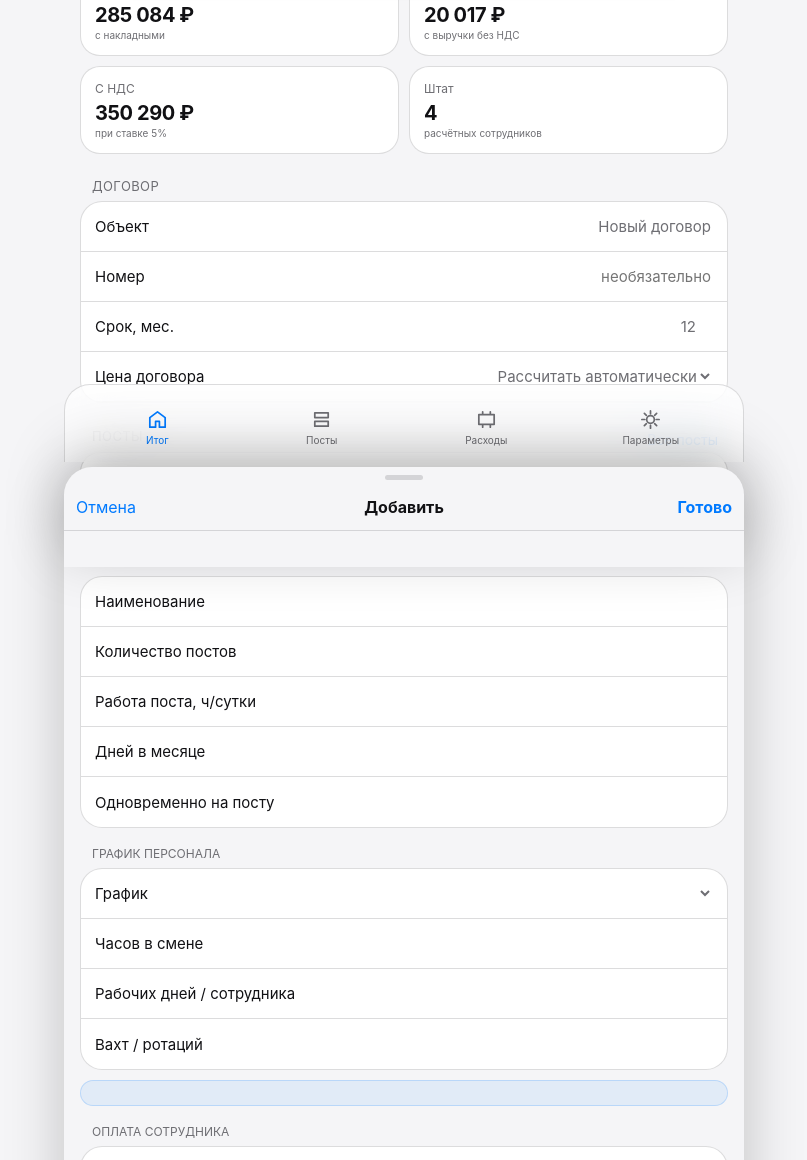
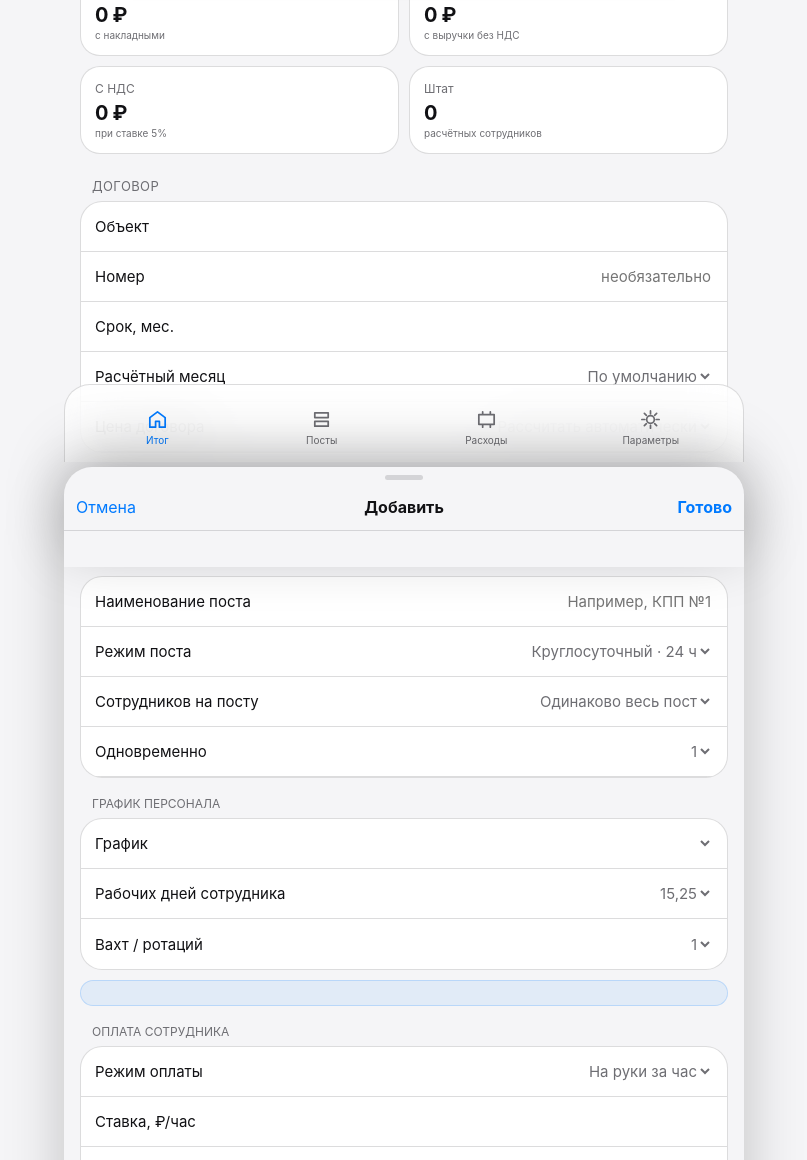
Before and after one commit to shrekerianez/alter-native-contracts, a plain HTML site: page index.html in a window 1280 px wide. Shown: the part 338-1498 px from the top of the page, without its empty margins (236-1043 px from the left). After the commit the page ends 1003 px from the top, so only its background shows below. Drawn offline with Linux system fonts and the light colour scheme.

Commit message:
Redesign post editor and contract month settings

```diff
--- a/index.html
+++ b/index.html
@@ -10,10 +10,10 @@
   <meta name="apple-mobile-web-app-title" content="Рентабельность" />
   <meta name="format-detection" content="telephone=no" />
   <title>AlterNative — Рентабельность договора</title>
-  <link rel="manifest" href="./manifest.webmanifest" />
+  <link rel="manifest" href="./manifest.webmanifest?v=103" />
   <link rel="apple-touch-icon" href="./icons/icon-180.png" />
   <link rel="icon" href="./icons/icon-192.png" />
-  <link rel="stylesheet" href="./styles.css" />
+  <link rel="stylesheet" href="./styles.css?v=103" />
 </head>
 <body>
   <div class="app-shell">
@@ -64,6 +64,8 @@
               <label class="field-row"><span>Объект</span><input id="contractName" type="text" autocomplete="off" /></label>
               <label class="field-row"><span>Номер</span><input id="contractNumber" type="text" autocomplete="off" placeholder="необязательно" /></label>
               <label class="field-row"><span>Срок, мес.</span><input id="contractMonths" type="number" min="1" step="1" inputmode="decimal" /></label>
+              <label class="field-row"><span>Расчётный месяц</span><select id="contractDaysMode"><option value="default">По умолчанию</option><option value="custom">Для этого договора</option></select></label>
+              <label class="field-row contract-days-row hidden"><span>Дней в месяце</span><input id="contractDaysOverride" type="number" min="1" max="31" step="0.01" inputmode="decimal" /></label>
               <label class="field-row"><span>Цена договора</span><select id="priceMode"><option value="calculated">Рассчитать автоматически</option><option value="manual">Задать вручную</option></select></label>
               <label class="field-row manual-price-row hidden"><span>Сумма</span><input id="manualPrice" type="number" min="0" step="1000" inputmode="decimal" /></label>
               <label class="field-row manual-price-row hidden"><span>Сумма включает НДС</span><input class="ios-switch" id="manualIncludesVat" type="checkbox" /></label>
@@ -84,9 +86,7 @@
 
       <section class="screen" data-screen="posts">
         <div class="content">
-          <div class="section-intro">
-            <p>Расчёт начинается с поста. График поста определяет потребность в персонале, а уже персонал формирует ФОТ и себестоимость.</p>
-          </div>
+          <div class="section-intro"><p>Расчёт начинается с поста. График поста определяет потребность в персонале, а уже персонал формирует ФОТ и себестоимость.</p></div>
           <div id="postsList" class="stack"></div>
           <button class="primary-button" id="btnAddPost">Добавить пост</button>
         </div>
@@ -135,6 +135,7 @@
           </div></section>
 
           <section class="group"><div class="group-title">Цена и распределение</div><div class="form-card grouped">
+            <label class="field-row"><span>Дней в расчётном месяце</span><input data-setting="daysPerMonth" type="number" min="1" max="31" step="0.01" inputmode="decimal" /></label>
             <label class="field-row"><span>Накладные, %</span><input data-setting="overhead" type="number" step="0.1" inputmode="decimal" /></label>
             <label class="field-row"><span>Прибыль к затратам, %</span><input data-setting="profitMarkup" type="number" step="0.1" inputmode="decimal" /></label>
             <label class="field-row"><span>Распределять общие затраты</span><select id="allocationMethod"><option value="payroll">Пропорционально ФОТ постов</option><option value="posts">По количеству постов</option><option value="hours">По часам работы</option></select></label>
@@ -170,30 +171,40 @@
     <div class="sheet-header"><button class="sheet-action" id="btnCancelPost">Отмена</button><strong id="postSheetTitle">Пост</strong><button class="sheet-action primary" id="btnSavePost">Готово</button></div>
     <div class="sheet-body">
       <div class="form-card grouped">
-        <label class="field-row"><span>Наименование</span><input id="postName" type="text" /></label>
-        <label class="field-row"><span>Количество постов</span><input id="postQuantity" type="number" min="0.1" step="0.1" inputmode="decimal" /></label>
-        <label class="field-row"><span>Работа поста, ч/сутки</span><input id="postCoverageHours" type="number" min="1" max="24" step="0.5" inputmode="decimal" /></label>
-        <label class="field-row"><span>Дней в месяце</span><input id="postDaysPerMonth" type="number" min="1" max="31" step="0.01" inputmode="decimal" /></label>
-        <label class="field-row"><span>Одновременно на посту</span><input id="postSimultaneous" type="number" min="0.1" step="0.1" inputmode="decimal" /></label>
+        <label class="field-row"><span>Наименование поста</span><input id="postName" type="text" placeholder="Например, КПП №1" /></label>
+        <label class="field-row"><span>Режим поста</span><select id="postCoverageMode">
+          <option value="round">Круглосуточный · 24 ч</option>
+          <option value="day">Дневной · 12 ч</option>
+          <option value="night">Ночной · 12 ч</option>
+          <option value="custom">Свой режим</option>
+        </select></label>
+        <label class="field-row coverage-custom-row hidden"><span>Часов работы в сутки</span><input id="postCoverageHours" type="number" min="1" max="24" step="0.5" inputmode="decimal" /></label>
+        <label class="field-row"><span>Сотрудников на посту</span><select id="postStaffingMode"><option value="uniform">Одинаково весь пост</option><option value="split">Днём и ночью по-разному</option></select></label>
+        <label class="field-row staffing-uniform-row"><span>Одновременно</span><select id="postSimultaneous"><option>1</option><option>2</option><option>3</option><option>4</option></select></label>
+        <label class="field-row staffing-day-row hidden"><span>Днём</span><select id="postDayCount"><option>1</option><option>2</option><option>3</option><option>4</option></select></label>
+        <label class="field-row staffing-night-row hidden"><span>Ночью</span><select id="postNightCount"><option>1</option><option>2</option><option>3</option><option>4</option></select></label>
       </div>
 
       <div class="sheet-section-title">График персонала</div>
       <div class="form-card grouped">
         <label class="field-row"><span>График</span><select id="postSchedule"></select></label>
-        <label class="field-row"><span>Часов в смене</span><input id="postShiftHours" type="number" min="1" max="24" step="0.5" inputmode="decimal" /></label>
-        <label class="field-row"><span>Рабочих дней / сотрудника</span><input id="postEmployeeDays" type="number" min="0" max="31" step="0.01" inputmode="decimal" /></label>
-        <label class="field-row"><span>Вахт / ротаций</span><input id="postRotations" type="number" min="0.1" step="0.1" inputmode="decimal" /></label>
+        <label class="field-row custom-shift-row hidden"><span>Часов в смене</span><input id="postShiftHours" type="number" min="1" max="24" step="0.5" inputmode="decimal" /></label>
+        <label class="field-row"><span>Рабочих дней сотрудника</span><select id="postEmployeeDays">
+          <option value="15.25">15,25</option><option value="20.67">20,67 · 5/2</option><option value="10.17">10,17 · сутки 1/2</option><option value="7.67">7,67 · сутки 1/3</option>
+        </select></label>
+        <label class="field-row rotations-row"><span>Вахт / ротаций</span><select id="postRotations"><option value="1">1</option><option value="2">2</option></select></label>
       </div>
       <div class="live-calc" id="postStaffPreview"></div>
 
       <div class="sheet-section-title">Оплата сотрудника</div>
       <div class="form-card grouped">
-        <label class="field-row"><span>Режим оплаты</span><select id="postWageMode"><option value="hourly">На руки за час</option><option value="daily">На руки за смену/сутки</option><option value="fixed">Фикс на руки / месяц</option></select></label>
+        <label class="field-row"><span>Режим оплаты</span><select id="postWageMode"><option value="hourly">На руки за час</option><option value="shift">На руки за смену</option><option value="daily">На руки за сутки</option><option value="fixed">Фиксированно на руки / месяц</option></select></label>
         <label class="field-row wage hourly"><span>Ставка, ₽/час</span><input id="postHourlyNet" type="number" min="0" step="10" inputmode="decimal" /></label>
-        <label class="field-row wage daily hidden"><span>Ставка за смену, ₽</span><input id="postDailyNet" type="number" min="0" step="100" inputmode="decimal" /></label>
+        <label class="field-row wage shift hidden"><span>Ставка за смену, ₽</span><input id="postShiftNet" type="number" min="0" step="100" inputmode="decimal" /></label>
+        <label class="field-row wage daily hidden"><span>Ставка за сутки, ₽</span><input id="postDailyNet" type="number" min="0" step="100" inputmode="decimal" /></label>
         <label class="field-row wage fixed hidden"><span>Фикс на руки, ₽</span><input id="postFixedNet" type="number" min="0" step="1000" inputmode="decimal" /></label>
-        <label class="field-row"><span>Оформление</span><select id="postEmployment"><option value="partial">Официальная часть + доплата</option><option value="white">Полностью белая зарплата</option><option value="none">Без официальной части</option></select></label>
-        <label class="field-row"><span>Индивид. оклад gross</span><input id="postCustomGross" type="number" min="0" step="1000" inputmode="decimal" placeholder="общий из параметров" /></label>
+        <label class="field-row"><span>Оформление</span><select id="postEmployment"><option value="white">Официальная часть</option><option value="partial">Официальная часть + доплата</option><option value="none">Без официальной части</option></select></label>
+        <label class="field-row"><span>Индивидуальный оклад gross</span><input id="postCustomGross" type="number" min="0" step="1000" inputmode="decimal" placeholder="из общих параметров" /></label>
         <label class="field-row"><span>Прочие расходы / сотрудника</span><input id="postMiscPerEmployee" type="number" min="0" step="100" inputmode="decimal" /></label>
         <label class="field-row"><span>Прямые расходы поста / мес.</span><input id="postDirectExpense" type="number" min="0" step="100" inputmode="decimal" /></label>
       </div>
@@ -207,6 +218,6 @@
   </section>
 
   <div class="toast" id="toast" role="status" aria-live="polite"></div>
-  <script src="./app.js"></script>
+  <script src="./app.js?v=103"></script>
 </body>
 </html>
```
